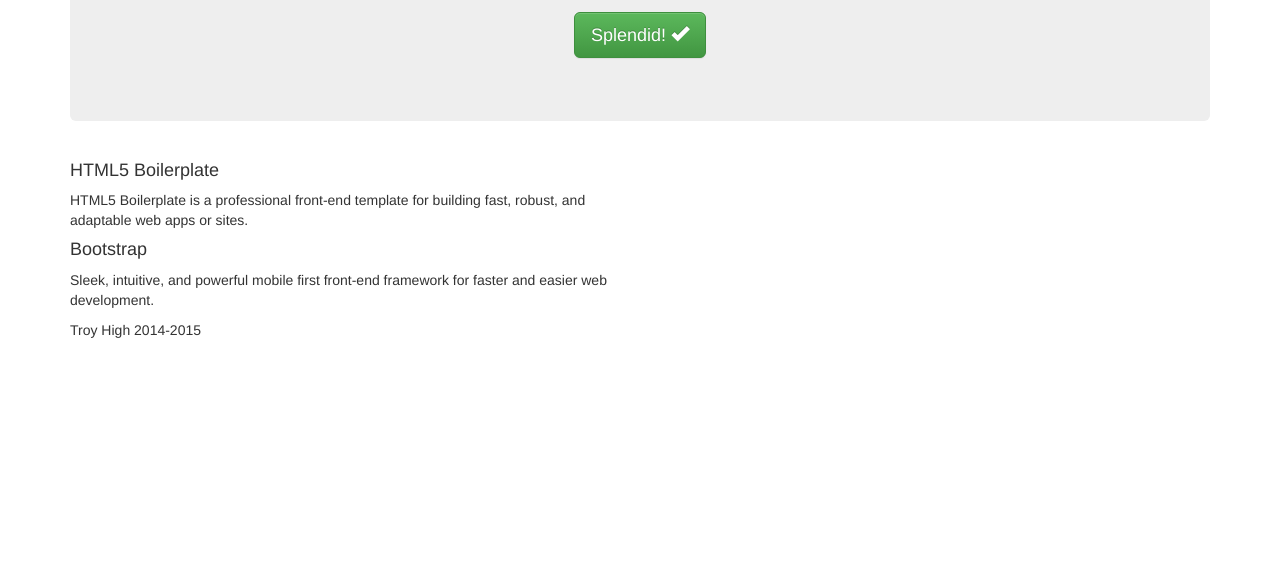
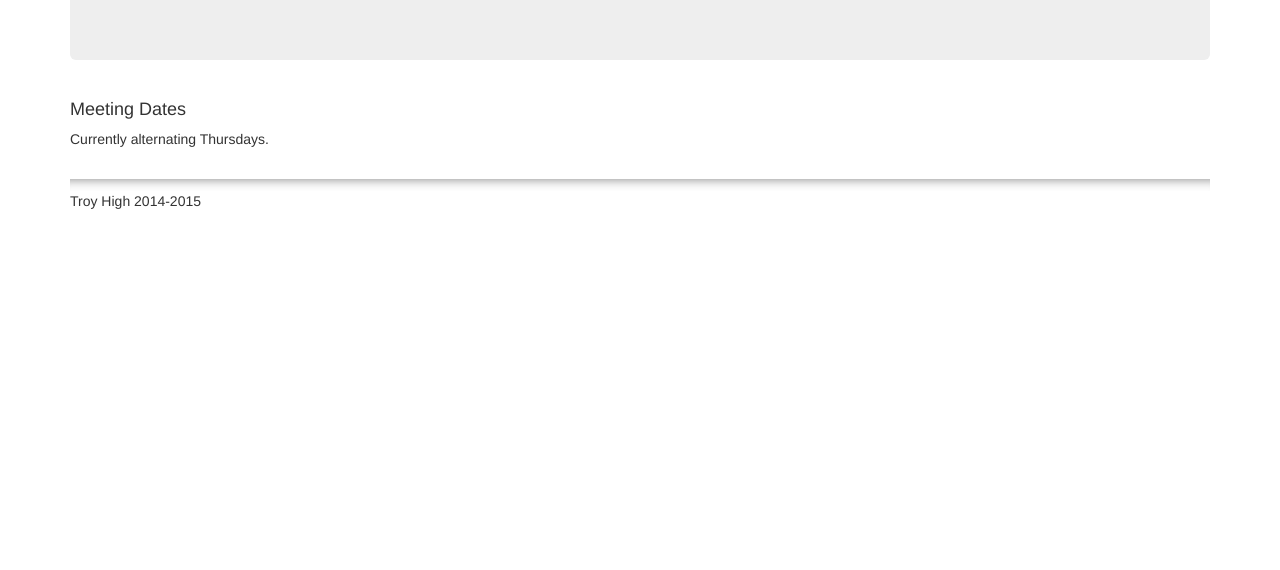
Before and after one commit to Deliquescence/THS_CompWeb, a website: page index.html in a window 1280 px wide. Shown: the part 230-800 px from the top of the page. Drawn offline with nearby package versions, Linux system fonts and the light colour scheme.

Commit message:
Formatting whatnots

```diff
--- a/index.html
+++ b/index.html
@@ -19,13 +19,13 @@
         <!-- Latest compiled and minified JavaScript -->
         <script src="//maxcdn.bootstrapcdn.com/bootstrap/3.2.0/js/bootstrap.min.js"></script>
     </head>
+
     <body>
-        <!--
         <!--[if lt IE 10]>
             <p class="browsehappy">You are using an <strong>outdated</strong> browser. Please <a href="http://browsehappy.com/">upgrade your browser</a> to improve your experience.</p>
         <![endif]-->
-        <!--nav bar start-->
 
+        <!--Nav bar start-->
         <header class = "navbar-inverse" role="banner">
             <div class = "container">
                 <nav role="navigation" >
@@ -44,7 +44,7 @@
                         <!-- Collect the nav links, forms, and other content for toggling -->
                         <div class="collapse navbar-collapse" id="bs-example-navbar-collapse-1">
                             <ul class="nav navbar-nav">
-                                <li class="active"><a href="#">Home</a></li>
+                                <li class="active"><a href="index.html">Home</a></li>
                                 <li><a href="leaders.html">Club Leaders</a></li>
                                 <li><a href="Events.html">Events</a></li>
                                 <li><a href="Projects.html">Projects</a></li>
@@ -63,63 +63,33 @@
                 </nav>
             </div>
         </header>
-        <!--end of nav bar -->
+        <!--End of nav bar -->
 
         <div class="container">
-            <div class="jumbotron" align="center">
+            <div class="jumbotron" style="text-align:center">
                 <h1>We are TC Computers Club</h1>
                 <p class="lead">Insert corny catch phrase here</p>
-                <p><a class="btn btn-lg btn-success" href="#">Splendid! <span class="glyphicon glyphicon-ok"></span></a></p>
+                <!--                <p><a class="btn btn-lg btn-success" href="#">Splendid! <span class="glyphicon glyphicon-ok"></span></a></p>-->
             </div>
 
-            <div class="row marketing">
+            <div class="row">
                 <div class="col-lg-6">
-                    <h4>HTML5 Boilerplate</h4>
-                    <p>HTML5 Boilerplate is a professional front-end template for building fast, robust, and adaptable web apps or sites.</p>
-
-
-
-                    <h4>Bootstrap</h4>
-                    <p>Sleek, intuitive, and powerful mobile first front-end framework for faster and easier web development.</p>
-
-
+                    <h4>Meeting Dates</h4>
+                    <p>
+                        Currently alternating Thursdays.
+                    </p>
                 </div>
             </div>
 
             <div class="footer">
+                <hr style="
+                    height: 12px;
+                    border: 0;
+                    box-shadow: inset 0 12px 12px -12px rgba(0,0,0,0.5);
+                    margin-bottom: 0px;
+                    ">
                 <p>Troy High 2014-2015</p>
             </div>
-
         </div>
-
-
-
-        <!--
-                 Google Analytics: change UA-XXXXX-X to be your site's ID.
-                <script>
-                    (function(b,o,i,l,e,r){b.GoogleAnalyticsObject=l;b[l]||(b[l]=
-                    function(){(b[l].q=b[l].q||[]).push(arguments)});b[l].l=+new Date;
-                    e=o.createElement(i);r=o.getElementsByTagName(i)[0];
-                    e.src='//www.google-analytics.com/analytics.js';
-                    r.parentNode.insertBefore(e,r)}(window,document,'script','ga'));
-                    ga('create','UA-XXXXX-X');ga('send','pageview');
-                </script>
-
-                 build:js scripts/plugins.js
-                <script src="../bower_components/bootstrap/js/affix.js"></script>
-                <script src="../bower_components/bootstrap/js/alert.js"></script>
-                <script src="../bower_components/bootstrap/js/dropdown.js"></script>
-                <script src="../bower_components/bootstrap/js/tooltip.js"></script>
-                <script src="../bower_components/bootstrap/js/modal.js"></script>
-                <script src="../bower_components/bootstrap/js/transition.js"></script>
-                <script src="../bower_components/bootstrap/js/button.js"></script>
-                <script src="../bower_components/bootstrap/js/popover.js"></script>
-                <script src="../bower_components/bootstrap/js/carousel.js"></script>
-                <script src="../bower_components/bootstrap/js/scrollspy.js"></script>
-                <script src="../bower_components/bootstrap/js/collapse.js"></script>
-                <script src="../bower_components/bootstrap/js/tab.js"></script>
-        -->
-
-
     </body>
 </html>
```
Also changed, not shown: Events.html (+10 -4 lines), Projects.html (+10 -14 lines), leaders.html (+3 -5 lines), misc.html (+4 -12 lines).
